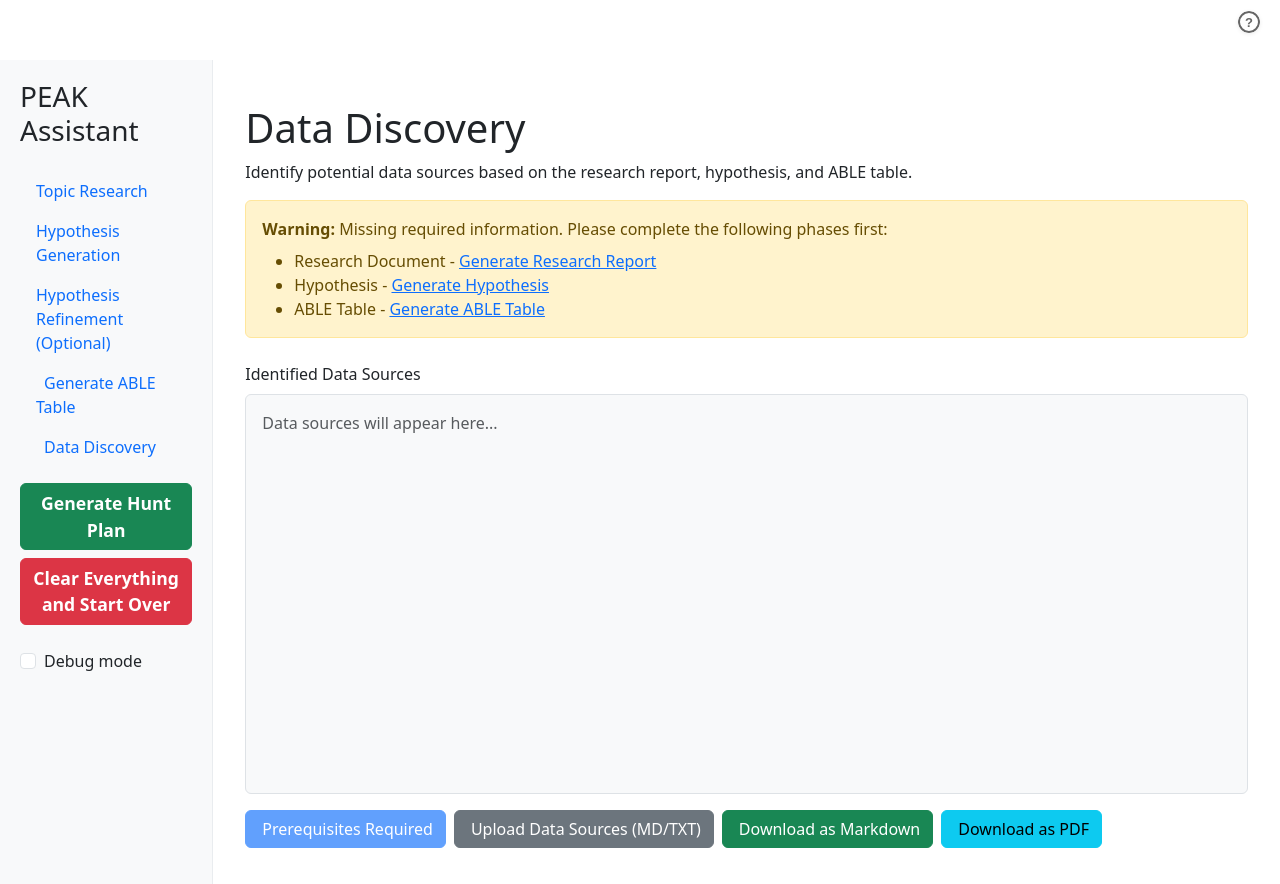
After one commit to cisco-foundation-ai/PEAK-Assistant, a Flask app: page /data-discovery in a window 1280 px wide. The commit adds this page. Run offline with Flask 3, Linux system fonts and the light colour scheme; some libraries are stand-ins or nearby versions.

Commit message:
Integrated data discovery into web app

```diff
--- a/UI/app.py
+++ b/UI/app.py
@@ -108,24 +108,38 @@ load_env_defaults()
 
 # Add the parent directory to sys.path so we can import our modules
 sys.path.append(os.path.abspath(os.path.join(os.path.dirname(__file__), '..')))
+
+# Suppress asyncio event loop closure warnings from background HTTP cleanup
+import warnings
+import logging
+
+# Set up logging to suppress HTTP client cleanup errors
+logging.getLogger("httpx").setLevel(logging.ERROR)
+logging.getLogger("httpcore").setLevel(logging.ERROR)
+logging.getLogger("asyncio").setLevel(logging.ERROR)
+
+# Suppress specific warnings about event loop closure
+warnings.filterwarnings("ignore", message=".*Event loop is closed.*")
+warnings.filterwarnings("ignore", message=".*Task exception was never retrieved.*")
+
 from research_assistant.research_assistant_cli import researcher as async_researcher
 from hypothesis_assistant.hypothesis_assistant_cli import hypothesizer as async_hypothesizer
 from hypothesis_assistant.hypothesis_refiner_cli import refiner as async_refiner
 from able_assistant.able_assistant_cli import able_table as async_able_table
+from data_assistant.data_asssistant_cli import identify_data_sources as async_identify_data_sources
 
 # Initialize Flask app
 app = Flask(__name__)
 app.secret_key = os.urandom(24)  # For session management
 
-# Set session to be permanent and expire after 24 hours
-app.config['SESSION_PERMANENT'] = True
-app.config['PERMANENT_SESSION_LIFETIME'] = timedelta(hours=24)
+# Configure sessions to be temporary (don't persist across app restarts)
+app.config['SESSION_PERMANENT'] = False
+app.config['PERMANENT_SESSION_LIFETIME'] = timedelta(hours=1)  # Short lifetime for temporary sessions
 
 # Configure SQLAlchemy for session storage
 app.config['SESSION_TYPE'] = 'sqlalchemy'
 app.config['SQLALCHEMY_DATABASE_URI'] = 'sqlite:///peak_sessions.db'
 app.config['SESSION_SQLALCHEMY_TABLE'] = 'sessions'
-app.config['SESSION_PERMANENT'] = False
 app.config['SESSION_USE_SIGNER'] = True
 app.config['SESSION_KEY_PREFIX'] = 'peak_assistant_'
 
@@ -321,6 +335,66 @@ async def able_table():
         else:
             return jsonify({'success': False, 'error': str(e)}), 500
 
+@app.route('/api/data-discovery', methods=['GET', 'POST'])
+@async_action
+async def data_discovery():
+    if request.method == 'GET':
+        # Return existing data sources from session
+        return jsonify({
+            'data_sources_md': session.get('data_sources_md', ''),
+            'success': True
+        })
+
+    data = request.json
+    # Use refined hypothesis if available, else fallback to original
+    hypothesis = data.get('hypothesis') or session.get('refined_hypothesis') or session.get('hypothesis', '')
+    report_md = data.get('report_md') or session.get('report_md', '')
+    able_table_md = data.get('able_table_md') or session.get('able_table_md', '')
+    retry_count = int(data.get('retry_count', 3))
+    verbose_mode = data.get('verbose_mode', False)
+
+    if not hypothesis:
+        return jsonify({'success': False, 'error': 'No hypothesis provided'}), 400
+
+    if not report_md:
+        return jsonify({'success': False, 'error': 'No research report available'}), 400
+
+    try:
+        result = await retry_api_call(
+            async_identify_data_sources,
+            hypothesis,
+            report_md,
+            able_info=able_table_md,
+            verbose=verbose_mode,
+            max_retries=retry_count
+        )
+        # Extract the final message from the "Data_Discovery_Agent" similar to CLI version
+        data_sources_md = None
+        if hasattr(result, 'messages'):
+            data_sources_md = next(
+                (message.content for message in reversed(result.messages) if getattr(message, 'source', None) == "Data_Discovery_Agent"),
+                None
+            )
+        if not data_sources_md:
+            if hasattr(result, 'content'):
+                data_sources_md = result.content
+            else:
+                data_sources_md = str(result)
+
+        # Store in session
+        session['data_sources_md'] = data_sources_md
+        return jsonify({'success': True, 'data_sources': data_sources_md})
+    except Exception as e:
+        error_msg = str(e)
+        if "500" in error_msg and "Internal server error" in error_msg:
+            return jsonify({
+                'success': False,
+                'error': 'OpenAI API internal server error. Maximum retry attempts reached.',
+                'detail': str(e)
+            }), 500
+        else:
+            return jsonify({'success': False, 'error': str(e)}), 500
+
 @app.route('/api/upload-report', methods=['POST'])
 def upload_report():
     if 'file' not in request.files:
@@ -357,6 +431,24 @@ def upload_able_table():
         content = f.read()
     session['able_table_md'] = content
     return jsonify({'success': True, 'able_table': content})
+
+@app.route('/api/upload-data-sources', methods=['POST'])
+def upload_data_sources():
+    if 'file' not in request.files:
+        return jsonify({'success': False, 'error': 'No file part'}), 400
+    file = request.files['file']
+    if file.filename == '':
+        return jsonify({'success': False, 'error': 'No selected file'}), 400
+    ext = os.path.splitext(file.filename)[1].lower()
+    if ext not in ALLOWED_UPLOAD_EXTENSIONS:
+        return jsonify({'success': False, 'error': 'Invalid file type'}), 400
+    filename = secure_filename(file.filename)
+    filepath = os.path.join(app.config['UPLOAD_FOLDER'], filename)
+    file.save(filepath)
+    with open(filepath, 'r', encoding='utf-8') as f:
+        content = f.read()
+    session['data_sources_md'] = content
+    return jsonify({'success': True, 'data_sources': content})
 
 @app.route('/api/download/markdown', methods=['POST', 'GET'])
 def download_markdown():
@@ -426,9 +518,13 @@ def refinement_page():
 def able_table_page():
     return render_template('able_table.html')
 
-@app.route('/research-plan')
-def research_plan_page():
-    return render_template('research_plan.html')
+@app.route('/data-discovery')
+def data_discovery_page():
+    return render_template('data_discovery.html')
+
+@app.route('/hunt-planning')
+def hunt_planning_page():
+    return render_template('hunt_planning.html')
 
 @app.route('/help')
 def help_page():
@@ -471,7 +567,13 @@ def debug_info():
 if __name__ == '__main__':
     # Create templates directory if it doesn't exist
     os.makedirs(os.path.join(os.path.dirname(__file__), 'templates'), exist_ok=True)
+
     # TLS/SSL context: expects cert.pem and key.pem in the UI directory
     context = (os.path.join(os.path.dirname(__file__), 'cert.pem'),
                os.path.join(os.path.dirname(__file__), 'key.pem'))
+
+    print("Note: You may see 'Task exception was never retrieved' errors related to HTTP client cleanup.")
+    print("These are harmless and don't affect the application functionality.")
+    print("")
+
     app.run(debug=True, port=8000, ssl_context=context)
--- a/UI/templates/base.html
+++ b/UI/templates/base.html
@@ -95,10 +95,18 @@
                         <a class="nav-link" href="/refinement">Hypothesis Refinement (Optional)</a>
                     </li>
                     <li class="nav-item">
-                        <a class="nav-link" href="/able-table">Generate ABLE Table</a>
+                        <a class="nav-link {{ 'active' if request.path == url_for('able_table_page') else '' }}" href="{{ url_for('able_table_page') }}">
+                            <i class="fas fa-table me-2"></i>Generate ABLE Table
+                        </a>
                     </li>
+                    <li class="nav-item">
+                        <a class="nav-link {{ 'active' if request.path == url_for('data_discovery_page') else '' }}" href="{{ url_for('data_discovery_page') }}">
+                            <i class="fas fa-search-location me-2"></i>Data Discovery
+                        </a>
+                    </li>
+                    <!-- Only the green button for Generate Hunt Plan - no regular nav-link -->
                     <li class="nav-item mt-3 mb-2">
-                        <a class="btn btn-success w-100 fw-bold" href="/research-plan" style="font-size:1.1rem;">Generate Hunt Plan</a>
+                        <a class="btn btn-success w-100 fw-bold" href="/hunt-planning" style="font-size:1.1rem;">Generate Hunt Plan</a>
                     </li>
                     <li class="nav-item mb-2">
                         <button id="clear-everything-btn" class="btn btn-danger w-100 fw-bold" style="font-size:1.1rem;">Clear Everything and Start Over</button>
--- /dev/null
+++ b/UI/templates/data_discovery.html
@@ -0,0 +1,309 @@
+{% extends "base.html" %}
+
+{% block title %}Data Discovery - PEAK Assistant{% endblock %}
+
+{% block nav %}
+    {% set prev_phase_url = url_for('able_table_page') %}
+    {% set prev_phase_name = "Generate ABLE Table" %}
+    {% set next_phase_url = url_for('hunt_planning_page') %}
+    {% set next_phase_name = "Generate Hunt Plan" %}
+    {{ super() }}
+{% endblock %}
+
+{% block content %}
+<style>
+    .btn-disabled-warning {
+        opacity: 0.6;
+        cursor: not-allowed !important;
+    }
+
+    .btn-disabled-warning:hover {
+        opacity: 0.6 !important;
+    }
+</style>
+
+<div class="container mt-4">
+    <div class="d-flex justify-content-between align-items-center">
+        <h1>Data Discovery</h1>
+        <span id="loading-spinner" class="spinner-border text-primary" role="status" style="display: none;">
+            <span class="visually-hidden">Loading...</span>
+        </span>
+    </div>
+    <p>Identify potential data sources based on the research report, hypothesis, and ABLE table.</p>
+
+    <!-- Prerequisite warnings -->
+    <div id="missing-prerequisites-warning" class="alert alert-warning mb-4" style="display: none;">
+        <strong>Warning:</strong> Missing required information. Please complete the following phases first:
+        <ul id="missing-items-list" class="mb-0 mt-2">
+            <!-- Missing items will be populated by JavaScript -->
+        </ul>
+    </div>
+
+    <div class="alert alert-danger" role="alert" id="error-message" style="display: none;">
+        <!-- Error messages will be displayed here -->
+    </div>
+    <div class="alert alert-success" role="alert" id="success-message" style="display: none;">
+        <!-- Success messages will be displayed here -->
+    </div>
+
+    <div class="mb-3">
+        <label for="data-sources-content" class="form-label">Identified Data Sources</label>
+        <div id="data-sources-content" class="border rounded p-3 bg-light" style="min-height: 400px;">
+            <p class="text-muted">Data sources will appear here...</p>
+        </div>
+    </div>
+
+    <div class="d-flex flex-wrap gap-2 mb-3">
+        <button class="btn btn-primary" id="generate-data-sources-btn">
+            <i class="fas fa-search me-1"></i> Identify Data Sources
+        </button>
+        <button class="btn btn-secondary" id="upload-data-sources-btn">
+            <i class="fas fa-upload me-1"></i> Upload Data Sources (MD/TXT)
+        </button>
+        <input type="file" id="data-sources-file-input" style="display: none;" accept=".md,.txt">
+        <button class="btn btn-success" id="download-md-btn">
+            <i class="fas fa-download me-1"></i> Download as Markdown
+        </button>
+        <button class="btn btn-info" id="download-pdf-btn">
+            <i class="fas fa-file-pdf me-1"></i> Download as PDF
+        </button>
+    </div>
+
+    <!-- Navigation buttons are now handled by the nav block -->
+</div>
+
+<script>
+document.addEventListener('DOMContentLoaded', function() {
+    const generateBtn = document.getElementById('generate-data-sources-btn');
+    const uploadBtn = document.getElementById('upload-data-sources-btn');
+    const fileInput = document.getElementById('data-sources-file-input');
+    const contentDiv = document.getElementById('data-sources-content');
+    const downloadMdBtn = document.getElementById('download-md-btn');
+    const downloadPdfBtn = document.getElementById('download-pdf-btn');
+    const loadingSpinner = document.getElementById('loading-spinner');
+    const errorMessageDiv = document.getElementById('error-message');
+    const successMessageDiv = document.getElementById('success-message');
+
+    // Store the raw markdown for downloads
+    let currentMarkdown = '';
+
+    function updateContent(markdown) {
+        currentMarkdown = markdown;
+        if (markdown && markdown.trim()) {
+            renderMarkdown(markdown, contentDiv);
+        } else {
+            contentDiv.innerHTML = '<p class="text-muted">Data sources will appear here...</p>';
+        }
+    }
+
+    function showLoading(isLoading) {
+        loadingSpinner.style.display = isLoading ? 'inline-block' : 'none';
+        // Only enable/disable button if it's not already disabled due to missing prerequisites
+        if (!generateBtn.classList.contains('btn-disabled-warning')) {
+            generateBtn.disabled = isLoading;
+        }
+    }
+
+    function showMessage(message, type = 'error') {
+        const div = type === 'error' ? errorMessageDiv : successMessageDiv;
+        div.textContent = message;
+        div.style.display = 'block';
+        setTimeout(() => {
+            div.style.display = 'none';
+        }, 5000);
+    }
+
+    // Load existing data sources from session if available
+    fetch('/api/data-discovery', { // This will use the GET request to fetch existing session data
+        method: 'GET', // Explicitly GET, though default
+        headers: {
+            'Accept': 'application/json'
+        }
+    })
+    .then(response => response.json())
+    .then(data => {
+        if (data.data_sources_md) {
+            updateContent(data.data_sources_md);
+        }
+        // Note: No fallback to sessionStorage to prevent stale data from persisting
+    })
+    .catch(error => console.warn('Could not load existing data sources:', error));
+
+    // Check for prerequisites and show warnings if missing
+    fetch('/api/debug-info')
+    .then(response => response.json())
+    .then(data => {
+        const missingItems = [];
+        const sessionData = data.session_data || {};
+
+        // Check for research document
+        if (!sessionData.report_md) {
+            missingItems.push('<li>Research Document - <a href="/research">Generate Research Report</a></li>');
+        }
+
+        // Check for hypothesis (refined or original)
+        if (!sessionData.refined_hypothesis && !sessionData.hypothesis) {
+            missingItems.push('<li>Hypothesis - <a href="/hypothesis">Generate Hypothesis</a></li>');
+        }
+
+        // Check for ABLE table
+        if (!sessionData.able_table_md) {
+            missingItems.push('<li>ABLE Table - <a href="/able-table">Generate ABLE Table</a></li>');
+        }
+
+        // Show warning if any prerequisites are missing
+        if (missingItems.length > 0) {
+            const warningDiv = document.getElementById('missing-prerequisites-warning');
+            const itemsList = document.getElementById('missing-items-list');
+            itemsList.innerHTML = missingItems.join('');
+            warningDiv.style.display = 'block';
+
+            // Disable the generate button if prerequisites are missing
+            const generateBtn = document.getElementById('generate-data-sources-btn');
+            generateBtn.disabled = true;
+            generateBtn.classList.add('btn-disabled-warning');
+            generateBtn.title = 'Complete all prerequisite phases first';
+            generateBtn.innerHTML = '<i class="fas fa-exclamation-triangle me-1"></i> Prerequisites Required';
+        } else {
+            // All prerequisites are met - ensure button is enabled and styled correctly
+            const generateBtn = document.getElementById('generate-data-sources-btn');
+            generateBtn.disabled = false;
+            generateBtn.classList.remove('btn-disabled-warning');
+            generateBtn.title = 'Identify data sources for hunting';
+            generateBtn.innerHTML = '<i class="fas fa-search me-1"></i> Identify Data Sources';
+        }
+    })
+    .catch(error => console.warn('Could not check prerequisites:', error));
+
+
+    generateBtn.addEventListener('click', function() {
+        // Prevent action if prerequisites are missing
+        if (generateBtn.classList.contains('btn-disabled-warning')) {
+            showMessage('Please complete all prerequisite phases first.', 'error');
+            return;
+        }
+
+        showLoading(true);
+        errorMessageDiv.style.display = 'none';
+        successMessageDiv.style.display = 'none';
+
+        fetch('/api/data-discovery', {
+            method: 'POST',
+            headers: {
+                'Content-Type': 'application/json',
+            },
+            body: JSON.stringify({})
+        })
+        .then(response => response.json())
+        .then(data => {
+            showLoading(false);
+            if (data.success) {
+                updateContent(data.data_sources);
+                showMessage('Data sources identified successfully.', 'success');
+            } else {
+                showMessage(data.error || 'Failed to identify data sources.');
+            }
+        })
+        .catch(error => {
+            showLoading(false);
+            showMessage('Error: ' + error.message);
+            console.error('Error:', error);
+        });
+    });
+
+    uploadBtn.addEventListener('click', () => fileInput.click());
+
+    fileInput.addEventListener('change', function(event) {
+        const file = event.target.files[0];
+        if (!file) {
+            return;
+        }
+        showLoading(true);
+        errorMessageDiv.style.display = 'none';
+        successMessageDiv.style.display = 'none';
+
+        const formData = new FormData();
+        formData.append('file', file);
+
+        fetch('/api/upload-data-sources', {
+            method: 'POST',
+            body: formData
+        })
+        .then(response => response.json())
+        .then(data => {
+            showLoading(false);
+            if (data.success) {
+                updateContent(data.data_sources);
+                showMessage('Data sources uploaded successfully.', 'success');
+            } else {
+                showMessage(data.error || 'Failed to upload data sources.');
+            }
+        })
+        .catch(error => {
+            showLoading(false);
+            showMessage('Error uploading file: ' + error.message);
+            console.error('Error uploading file:', error);
+        });
+        fileInput.value = '';
+    });
+
+    downloadMdBtn.addEventListener('click', function() {
+        const content = currentMarkdown;
+        if (!content) {
+            showMessage('Nothing to download.');
+            return;
+        }
+        fetch('/api/download/markdown', {
+            method: 'POST',
+            headers: { 'Content-Type': 'application/json' },
+            body: JSON.stringify({ content: content, filename: 'data-sources.md' })
+        })
+        .then(response => response.blob())
+        .then(blob => {
+            const url = window.URL.createObjectURL(blob);
+            const a = document.createElement('a');
+            a.style.display = 'none';
+            a.href = url;
+            a.download = 'data-sources.md';
+            document.body.appendChild(a);
+            a.click();
+            window.URL.revokeObjectURL(url);
+            document.body.removeChild(a);
+        })
+        .catch(error => {
+            showMessage('Error downloading Markdown: ' + error.message);
+            console.error('Error downloading Markdown:', error);
+        });
+    });
+
+    downloadPdfBtn.addEventListener('click', function() {
+        const content = currentMarkdown;
+        if (!content) {
+            showMessage('Nothing to download.');
+            return;
+        }
+        fetch('/api/download/pdf', {
+            method: 'POST',
+            headers: { 'Content-Type': 'application/json' },
+            body: JSON.stringify({ content: content, filename: 'data-sources.pdf' })
+        })
+        .then(response => response.blob())
+        .then(blob => {
+            const url = window.URL.createObjectURL(blob);
+            const a = document.createElement('a');
+            a.style.display = 'none';
+            a.href = url;
+            a.download = 'data-sources.pdf';
+            document.body.appendChild(a);
+            a.click();
+            window.URL.revokeObjectURL(url);
+            document.body.removeChild(a);
+        })
+        .catch(error => {
+            showMessage('Error downloading PDF: ' + error.message);
+            console.error('Error downloading PDF:', error);
+        });
+    });
+});
+</script>
+{% endblock %}
```
Also changed, not shown: UI/templates/able_table.html (+10 -3 lines), UI/templates/hunt_planning.html (renamed from UI/templates/research_plan.html, +16 -5 lines), UI/templates/index.html (+10 -1 lines), data_assistant/data_asssistant_cli.py (+24 -2 lines).
